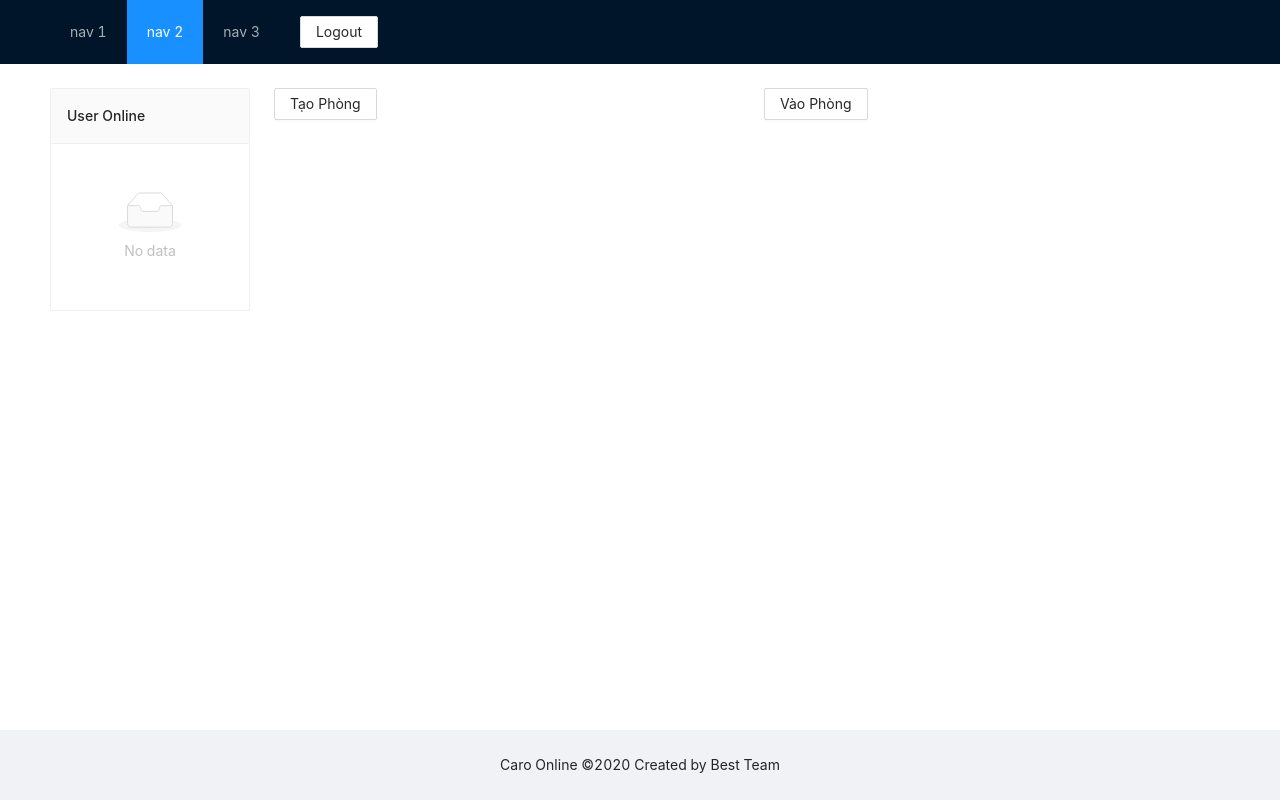
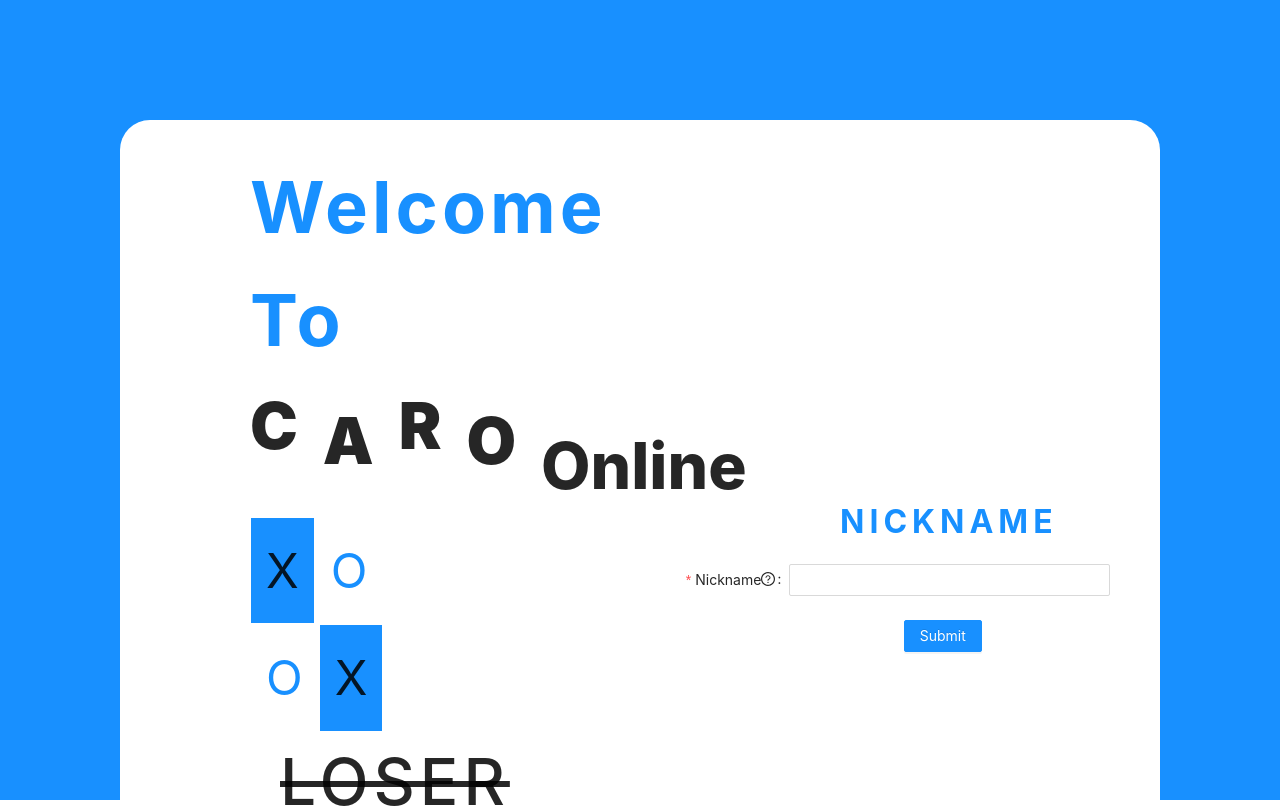
Before and after one commit to baophuc53/caro-online-fe, a React (Create React App) app: page /register-other in a window 1280 px wide. Before the commit this address led to /home. Shown: the top 808 px of the page. Built offline with nearby package versions, Linux system fonts and the light colour scheme; sample sign-in values are in the browser's storage.

Commit message:
login-with-google

```diff
--- a/package.json
+++ b/package.json
@@ -13,6 +13,7 @@
     "react-chat-widget": "^3.0.5",
     "react-dom": "^17.0.1",
     "react-draggable": "^4.4.3",
+    "react-google-login": "^5.1.25",
     "react-router-dom": "^5.2.0",
     "react-scripts": "4.0.1",
     "socket.io-client": "^3.0.3",
--- a/src/App.js
+++ b/src/App.js
@@ -11,8 +11,10 @@ import {
 } from "react-router-dom";
 import RegistrationForm from "./components/Register/Register";
 import UserRoute from "./components/Router/UserRoute";
+import LoginOtherRoute from "./components/Router/LoginOtherRoute";
 import Home from "./components/Home/Home";
 import Room from "./components/Room/Room";
+import RegisterOther from "./components/Register/RegisterOther";
 import {Socket} from "./components/Socket/Socket";
 
 function App() {
@@ -37,6 +39,7 @@ function App() {
           <UserRoute path="/users" />
           <Route path="/login" component={LoginScreen} />
           <Route path="/register" component={RegistrationForm} />
+          <LoginOtherRoute path="/register-other" component={() => <RegisterOther/>} />
           <UserRoute path="/home" component={()=> <Home ListonlineUser={onlineUsers}/>}/>
           <UserRoute path="/room" component={Room} />
           <Redirect from="/" to="/home" />
--- a/src/components/Login/Login.js
+++ b/src/components/Login/Login.js
@@ -4,8 +4,8 @@ import Axios from "axios";
 import config from "../../config/config.json";
 import "./Login.scss";
 import { BrowserRouter as Router, Switch, Route, Link, Redirect } from "react-router-dom";
+import GoogleLogin from "./LoginByGoogle";
 
-Axios.defaults.withCredentials = true;
 const NormalLoginForm = () => {
   const token = localStorage.getItem("token");
   const onFinish = (values) => {
@@ -83,6 +83,7 @@ const NormalLoginForm = () => {
               Log in
             </Button>
           </Form.Item>
+          <GoogleLogin/>
         </Form>
       ) : (
         <Redirect to="/home" />
--- /dev/null
+++ b/src/components/Login/LoginByGoogle.js
@@ -0,0 +1,55 @@
+import React, { useState } from "react";
+import GoogleLogin from "react-google-login";
+import Axios from "axios";
+import config from "../../config/config.json";
+
+const clientId = config.google_client_id;
+
+function LoginByGoogle() {
+  const loginbyGoogle = (entity) => {
+    Axios.post(`${config.dev.path}/user/login-with-google`, entity)
+      .then((res) => {
+        console.log(res);
+        if (res.data.code === 0) {
+          localStorage.setItem("token", res.data.data.token);
+          window.location.href = "/home";
+        } else if (res.data.code === 1) {
+          localStorage.setItem("profile", JSON.stringify(res.data.data.profile));
+          window.location.href = "/register-other";
+        } else alert(res.data.message);
+      })
+      .catch((err) => {
+        console.log(err);
+        alert(err.message);
+      });
+  };
+
+  const onSuccess = (res) => {
+    console.log(res.profileObj);
+    const profile = res.profileObj;
+    const entity = {
+      googleId: profile.googleId,
+      username: profile.email,
+    };
+    loginbyGoogle(entity);
+  };
+
+  const onFailure = (res) => {
+    console.log(res);
+  };
+
+  return (
+    <div>
+      <GoogleLogin
+        clientId={clientId}
+        buttonText="Login with Google"
+        onSuccess={onSuccess}
+        onFailure={onFailure}
+        cookiePolicy={"single_host_origin"}
+        style={{ marginTop: "10px" }}
+      />
+    </div>
+  );
+}
+
+export default LoginByGoogle;
--- /dev/null
+++ b/src/components/Register/RegisterOther.js
@@ -0,0 +1,147 @@
+import React, { useState } from "react";
+import "./Register.scss";
+import { BrowserRouter as Router, Switch, Route, Link } from "react-router-dom";
+import config from "../../config/config.json";
+import {
+  Form,
+  Input,
+  Tooltip,
+  Cascader,
+  Select,
+  Row,
+  Col,
+  Checkbox,
+  Button,
+  AutoComplete,
+} from "antd";
+import { QuestionCircleOutlined } from "@ant-design/icons";
+import Axios from "axios";
+
+const formItemLayout = {
+  labelCol: {
+    xs: { span: 24 },
+    sm: { span: 10 },
+  },
+  wrapperCol: {
+    xs: { span: 24 },
+    sm: { span: 14 },
+  },
+};
+const tailFormItemLayout = {
+  wrapperCol: {
+    xs: {
+      span: 24,
+      offset: 0,
+    },
+    sm: {
+      span: 10,
+      offset: 15,
+    },
+  },
+};
+
+const RegistrationForm = () => {
+  const [form] = Form.useForm();
+
+  const profile = JSON.parse(localStorage.getItem("profile"));
+  console.log(profile);
+
+  const onFinish = (values) => {
+    const nickname  = values;
+    Axios.post(`${config.dev.path}/user/login-with-google/recieve-nickname`, {
+        nickname: nickname,
+        profile: profile,
+      })
+        .then((result) => {
+          console.log(result);
+          if (result.data.code === 0) {
+            localStorage.clear();
+            localStorage.setItem("token", result.data.data.token);
+            window.location.href = "/home";
+          } else {
+            alert(result.data.data.message);
+          }
+        })
+        .catch((error) => {
+          console.log(error); // Xử lý lỗi
+          alert(error.message);
+        });
+  };
+
+  return (
+    <div className="bg-login">
+      <Row className="login-screen">
+        <Col span={9}>
+          <div className="welcome">Welcome To</div>
+          <div className="name-game">
+            <div className="c">C</div>
+            <div className="a">A</div>
+            <div className="r">R</div>
+            <div className="o">O</div>
+            <div className="online">Online</div>
+          </div>
+          <div className="board">
+            <div>
+              <div className="xo">
+                <div className="x">X</div>
+                <div className="o">O</div>
+              </div>
+              <div className="xo">
+                <div className="o">O</div>
+                <div className="x">X</div>
+              </div>
+            </div>
+            <div className="loser">LOSER</div>
+            <div className="winner">WINNER</div>
+          </div>
+        </Col>
+        <Col span={9} className="form-register">
+          <div >
+            <h2 className="register">NICKNAME</h2>
+            <Form
+              {...formItemLayout}
+              form={form}
+              className="register-form"
+              name="register"
+              onFinish={onFinish}
+              scrollToFirstError
+              // className="register-form"
+            >
+
+              <Form.Item
+                name="nickname"
+                label={
+                  <span>
+                    Nickname
+                    <Tooltip title="What do you want others to call you?">
+                      <QuestionCircleOutlined />
+                    </Tooltip>
+                  </span>
+                }
+                rules={[
+                  {
+                    required: true,
+                    message: "Please input your nickname!",
+                    whitespace: true,
+                  },
+                ]}
+              >
+                <Input />
+              </Form.Item>
+              <Form.Item {...tailFormItemLayout}>
+                <Button type="primary" htmlType="submit">
+                  Submit
+                  {/* <Link to ='/'></Link> */}
+                </Button>
+              </Form.Item>
+            </Form>
+          </div>
+        </Col>
+      </Row>
+
+      {/* <RegistrationForm/> */}
+    </div>
+  );
+};
+
+export default RegistrationForm;
--- /dev/null
+++ b/src/components/Router/LoginOtherRoute.js
@@ -0,0 +1,17 @@
+import { Route } from "react-router";
+import { Redirect } from "react-router-dom";
+
+const PrivateRoute = ({ component: Component, ...rest }) => (
+  <Route
+    {...rest}
+    render={(props) =>
+      localStorage.getItem("profile") !== null ? (
+        <Component {...props} />
+      ) : (
+        <Redirect to="/login" />
+      )
+    }
+  />
+);
+
+export default PrivateRoute;
--- a/src/config/config.json
+++ b/src/config/config.json
@@ -1,5 +1,6 @@
 {
     "dev": {
         "path": "http://localhost:8000"
-    }
+    },
+    "google_client_id": "1041588848418-6sq7a6ls0452oea110hu0lrs6ld7pblq.apps.googleusercontent.com"
 }
```
Also changed, not shown: 2 other files (tests, documents, lock files or other folders).
